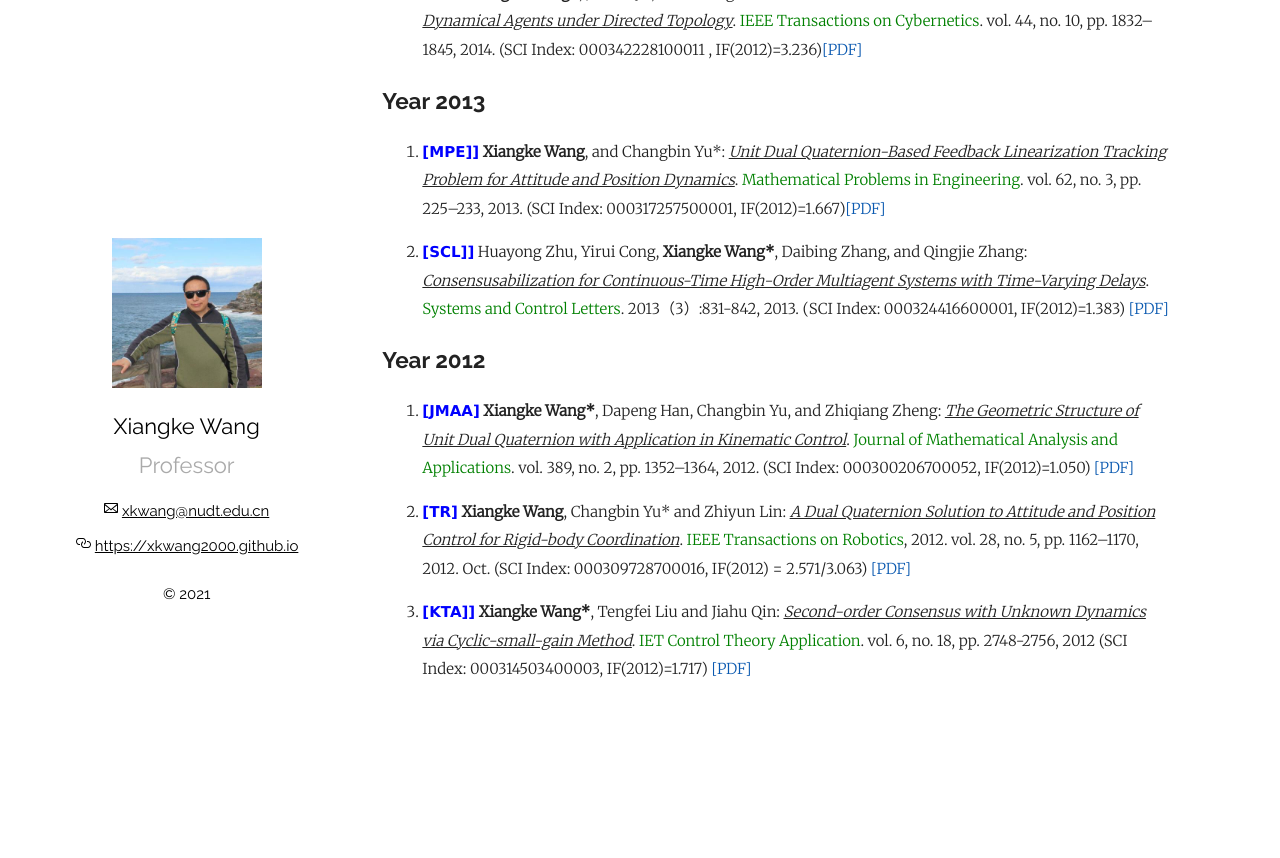
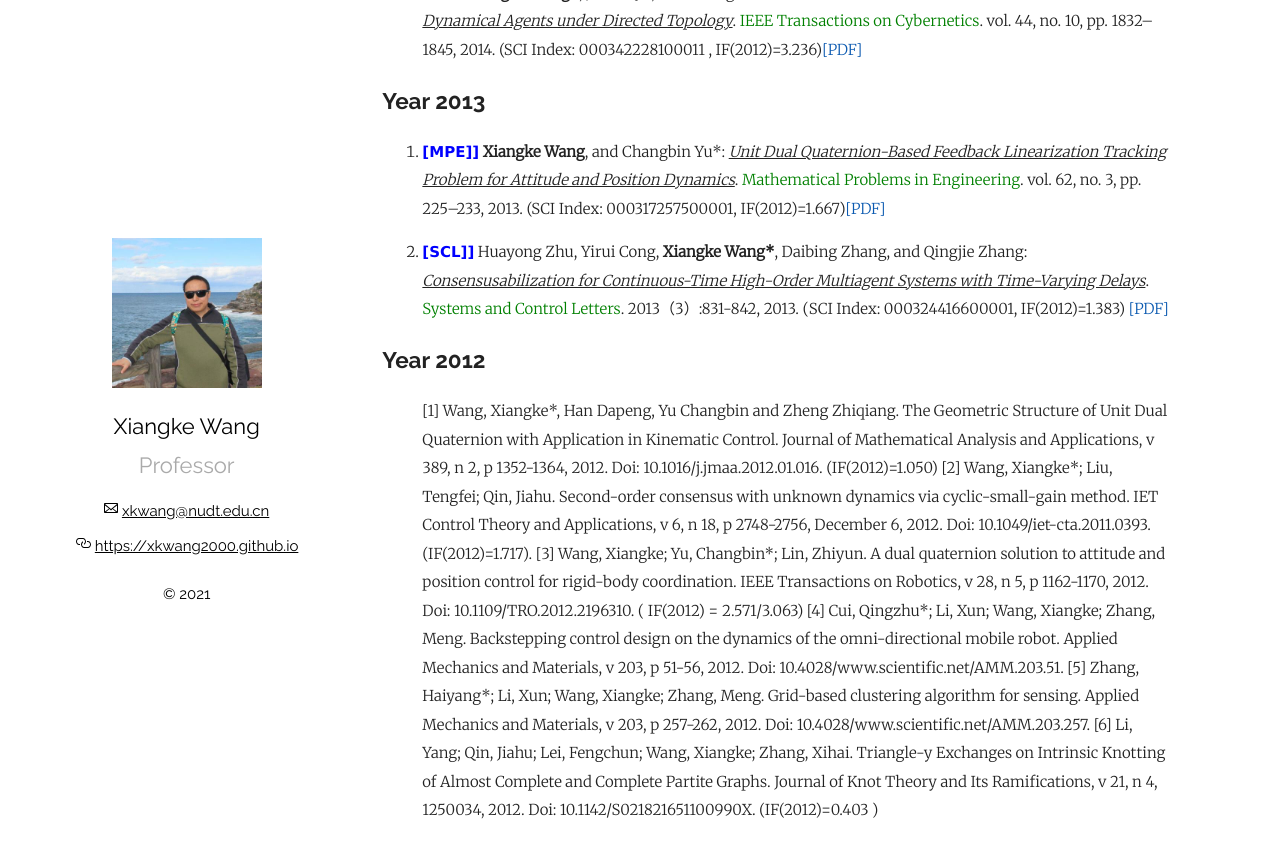
Before and after one commit to xkwang2000/xkwang.github.io, a Jekyll site: the page built from index.md, in a window 1280 px wide and 900 px high, scrolled down 1605 px. Shown: the top 858 px of the window. Built offline with Jekyll 4.4.1, drawn with Linux system fonts in a browser that asks for light colours; our own code applies the rules of GitHub Pages for plain Markdown files; before the commit the page ends 2364 px from its top, so only the background shows below that.

Commit message:
modify the list

```diff
--- a/index.md
+++ b/index.md
@@ -53,9 +53,22 @@ My research interests include autonous and swarm control of UAVs, especially the
 
 ## Year 2012
 <ol>
-<p style="margin-top: 8px;"><li><font face="verdana" color="blue"><b>[JMAA]</b></font> <b>Xiangke Wang*</b>, Dapeng Han, Changbin Yu, and Zhiqiang Zheng: <i><u> The Geometric Structure of Unit Dual Quaternion with Application in Kinematic Control</u></i>. <font color="green">Journal of Mathematical Analysis and Applications</font>. vol. 389, no. 2, pp. 1352–1364, 2012. (SCI Index: 000300206700052, IF(2012)=1.050) <a href = "https://github.com/xkwang2000/xkwang2000.github.io/blob/gh-pages/papers/2012-The%20geometric%20structure%20of%20unit%20dual%20quaternion%20with%20applicationin%20kinematic%20control.pdf">[PDF]</a></li></p>
+[1] Wang, Xiangke*, Han Dapeng, Yu Changbin and Zheng Zhiqiang. The Geometric Structure of Unit Dual Quaternion with Application in Kinematic Control. Journal of Mathematical Analysis and Applications, v 389, n 2, p 1352-1364, 2012. Doi: 10.1016/j.jmaa.2012.01.016. (IF(2012)=1.050)
 
-<p style="margin-top: 8px;"><li><font face="verdana" color="blue"><b>[TR]</b></font> <b>Xiangke Wang</b>, Changbin Yu* and Zhiyun Lin: <i><u> A Dual Quaternion Solution to Attitude and Position Control for Rigid-body Coordination</u></i>. <font color="green">IEEE Transactions on Robotics</font>, 2012. vol. 28, no. 5, pp. 1162–1170, 2012. Oct. (SCI Index: 000309728700016, IF(2012) = 2.571/3.063)  <a href = "https:">[PDF]</a></li></p>
+[2] Wang, Xiangke*; Liu, Tengfei; Qin, Jiahu. Second-order consensus with unknown dynamics via cyclic-small-gain method. IET Control Theory and Applications, v 6, n 18, p 2748-2756,  December 6, 2012. Doi: 10.1049/iet-cta.2011.0393. (IF(2012)=1.717).
 
-<p style="margin-top: 8px;"><li><font face="verdana" color="blue"><b>[KTA]]</b></font> <b>Xiangke Wang*</b>, Tengfei Liu and Jiahu Qin: <i><u> Second-order Consensus with Unknown Dynamics via Cyclic-small-gain Method</u></i>. <font color="green">IET Control Theory Application</font>. vol. 6, no. 18, pp. 2748-2756, 2012 (SCI Index: 000314503400003, IF(2012)=1.717) <a href = "https:">[PDF]</a></li></p>
+[3] Wang, Xiangke; Yu, Changbin*; Lin, Zhiyun. A dual quaternion solution to attitude and position control for rigid-body coordination. IEEE Transactions on Robotics, v 28, n 5, p 1162-1170, 2012. Doi: 10.1109/TRO.2012.2196310. ( IF(2012) = 2.571/3.063)
+
+[4] Cui, Qingzhu*; Li, Xun; Wang, Xiangke; Zhang, Meng. Backstepping control design on the dynamics of the omni-directional mobile robot. Applied Mechanics and Materials, v 203, p 51-56, 2012. Doi: 10.4028/www.scientific.net/AMM.203.51.
+
+[5] Zhang, Haiyang*; Li, Xun; Wang, Xiangke; Zhang, Meng. Grid-based clustering algorithm for sensing. Applied Mechanics and Materials, v 203, p 257-262, 2012. Doi: 10.4028/www.scientific.net/AMM.203.257.
+
+[6] Li, Yang; Qin, Jiahu; Lei, Fengchun; Wang, Xiangke; Zhang, Xihai. Triangle-y Exchanges on Intrinsic Knotting of Almost Complete and Complete Partite Graphs. Journal of Knot Theory and Its Ramifications, v 21, n 4, 1250034, 2012. Doi: 10.1142/S021821651100990X. (IF(2012)=0.403 )
+
+
+
+
+
+
+
 </ol>
```
